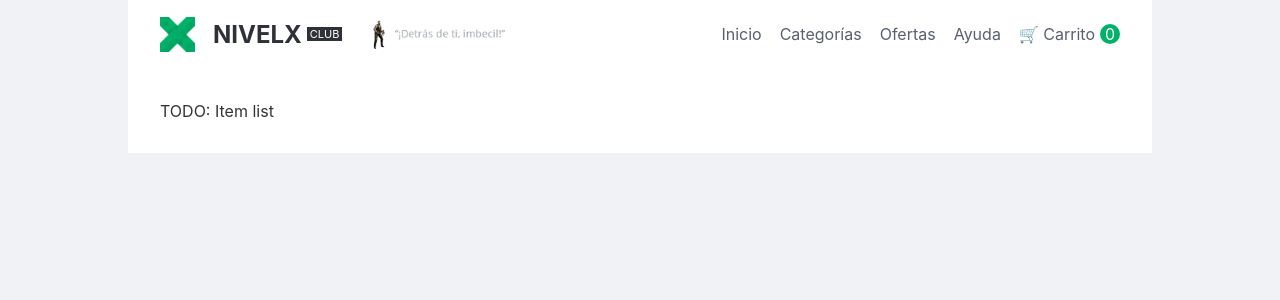
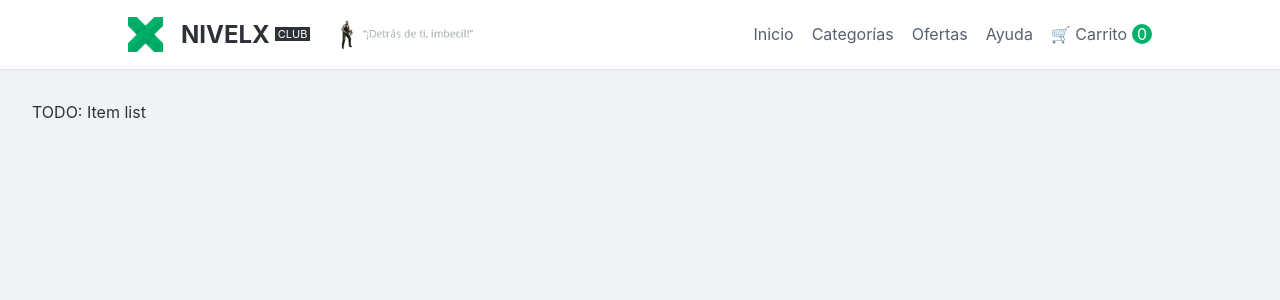
Before and after one commit to Trefu/react-js_ecommerce, a React (Create React App) app: page / in a window 1280 px wide. Shown: the top 300 px of the page. Built offline with nearby package versions, Linux system fonts and the light colour scheme.

Commit message:
Limpio CSS

```diff
--- a/src/App.css
+++ b/src/App.css
@@ -1,23 +1,31 @@
 body {
-  background-color: #f1f2f6;
-  color: #333;
+  background-color: var(--grey-light-2);
+  color: var(--branding-color-2);
 }
 
-.wrapper {
-  width: 80%;
+/* m-w_80p m-t_0 m-r_a m-b_0 m-l_a p-l_32 p-r_32 */
+.basic-container {
+  max-width: 80%;
   margin: 0 auto;
-  background-color: #fff;
+  padding: 0 32px;
 }
 
+.m-w_80p { max-width: 80%; }
 .m_32 { margin: 32px }
+.m-t_0 { margin-top: 0px; }
 .m-t_32 { margin-top: 32px; }
+.m-b_0 { margin-bottom: 0px; }
 .m-b_32 { margin-top: 32px; }
+.m-l_a { margin-left: auto; }
 .m-l_32 { margin-left: 32px; }
+.m-r_a { margin-right: auto; }
 .m-r_32 { margin-right: 32px; }
-.m-l_a { margin-left: auto; }
 .m-lr_32 { margin: 0 32px; }
 .p_32 { padding: 32px }
+.p-l_32 { padding-left: 32px; }
+.p-r_32 { padding-right: 32px; }
 .p-tb_22 { padding: 22px 0; }
 .d-f { display: flex; }
 .f-d_r { flex-direction: row; }
+.f-d_c { flex-direction: column; }
 .a-i_c { align-items: center; }
--- a/src/App.jsx
+++ b/src/App.jsx
@@ -4,10 +4,10 @@ import { ItemListContainer } from "./containers/ItemListContainer/ItemListContai
 
 function App() {
   return (
-    <div className="wrapper">
+    <>
       <Header />
       <ItemListContainer saludo={"TODO: Item list"} />
-    </div>
+    </>
   );
 }
 
--- a/src/components/CartWidget/CartWidget.css
+++ b/src/components/CartWidget/CartWidget.css
@@ -8,7 +8,7 @@ a {
 }
 
 a span {
-    background-color: var(--primary-color-green);
+    background-color: var(--branding-color-1);
     margin-left: 5px;
     width: var(--icon-size);
     line-height: var(--icon-size);
--- a/src/components/Header/Header.css
+++ b/src/components/Header/Header.css
@@ -1,3 +1,8 @@
+header {
+    background-color: #fff;
+    border-bottom: 1px solid var(--grey-light-3);
+}
+
 header img.quotes {
     height: 45px;
     width: auto;
@@ -26,12 +31,12 @@ header div.logo-container div.logo-text {
 header div.logo-container div.logo-text h2 {
     text-transform: uppercase;
     font-weight: bold;
-    color: var(--primary-color-blackgrey);
+    color: var(--branding-color-2);
 }
 
 header div.logo-container div.logo-text span {
     color: #fff;
-    background-color: var(--primary-color-blackgrey);
+    background-color: var(--branding-color-2);
     font-size: 11px;
     margin-left: 5px;
     text-transform: uppercase;
--- a/src/components/Header/Header.jsx
+++ b/src/components/Header/Header.jsx
@@ -3,7 +3,8 @@ import './Header.css';
 
 export const Header = () => {
     return (
-        <header className="m-lr_32 d-f a-i_c">
+        <header>
+            <div className="basic-container d-f a-i_c">
                 <div className="logo-container">
                     <img className="isologo" src={process.env.PUBLIC_URL + 'logo.png'} alt="logo" />
                     <div className="logo-text">
@@ -14,6 +15,7 @@ export const Header = () => {
 
                 <img className="quotes" src={process.env.PUBLIC_URL + 'games-quotes.gif'} alt="quotes" />
                 <NavBar/>
+            </div>
         </header>
     )
 };
--- a/src/index.css
+++ b/src/index.css
@@ -1,6 +1,14 @@
 :root {
-  --primary-color-green: #00b16a;
-  --primary-color-blackgrey: #2e3238;
+  --branding-color-1: #00b16a;
+  --branding-color-2: #2e3238;
+  --grey-light-1: #ffffff;
+  --grey-light-2: #f1f2f6;
+  --grey-light-3: #dfe4ea;
+  --grey-light-4: #ced6e0;
+  --grey-dark-1: #a4b0be;
+  --grey-dark-2: #57606f;
+  --grey-dark-3: #747d8c;
+  --grey-dark-4: #2f3542;
 }
 
 body {
```
Lines whose indentation alone changed are shown as unchanged.
